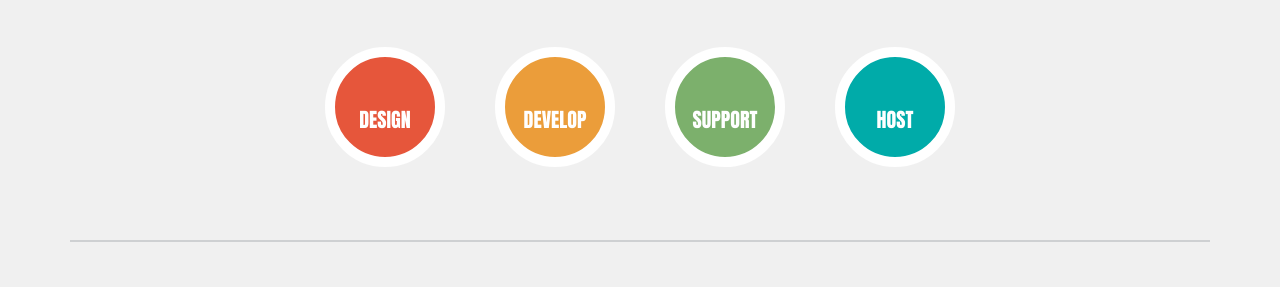
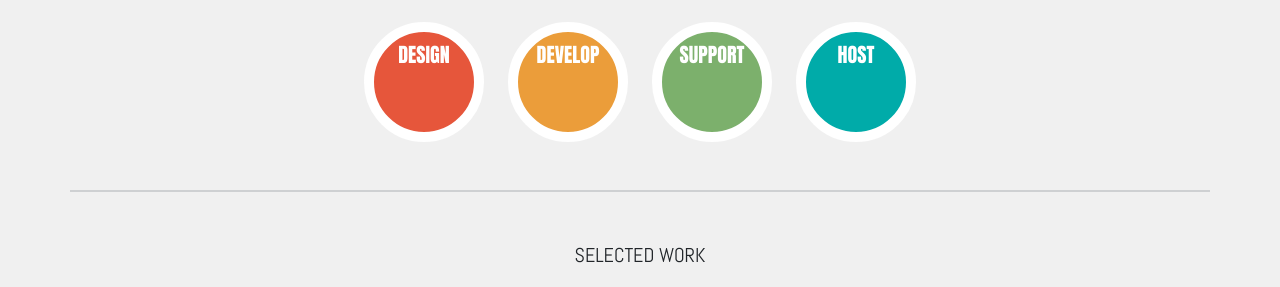
Before and after one commit to michaelc-roberta/codeup-design, a website: page codeup-design.html in a window 1280 px wide. Shown: the part 391-678 px from the top of the page. Drawn offline with nearby package versions, Linux system fonts and the light colour scheme.

Commit message:
working 4 large circles

```diff
--- a/codeup-design.html
+++ b/codeup-design.html
@@ -55,11 +55,19 @@
   </section> <!-- END of header text -->
 
   <section id="color-circle-icons" class="container"> <!-- START color circle icons -->
-    <div class="row row-cols-1 row-cols-sm-2 row-cols-md-4">
-      <div id="red-circle" class="circle col">DESIGN</div>
-      <div id="orange-circle" class="circle col">DEVELOP</div>
-      <div id="green-circle" class="circle col">SUPPORT</div>
-      <div id="turquoise-circle" class="circle col">HOST</div>
+    <div class="row">
+      <div class="col-6 col-md-3">
+        <div id="red-circle" class="circle">DESIGN</div>
+      </div>
+      <div class="col-6 col-md-3">
+        <div id="orange-circle" class="circle">DEVELOP</div>
+      </div>
+      <div class="col-6 col-md-3">
+        <div id="green-circle" class="circle">SUPPORT</div>
+      </div>
+      <div class="col-6 col-md-3">
+        <div id="turquoise-circle" class="circle">HOST</div>
+      </div>
     </div>
   </section> <!-- END of color circle icons -->
 
@@ -72,9 +80,6 @@
   </section> <!-- END "selected work" line -->
 
   <section id="featured-projects" class="container"> <!-- START featured projects -->
-<!--    <div id="featured-last" class="container">-->
-<!--    <div class="row">-->
-<!--      <div class="col-lg-8 "></div>-->
       <div id="featured-images" class="row"> <!-- START row 1 featured items -->
         <div class="col-12 col-md-6">
           <img src="images/assets/images/apple-ipad.jpg" width="100%" class="border border-5">
@@ -130,8 +135,6 @@
         <div id="the-last" class="container">
           <div class="col-lg-12">uhuhvu</div>
           <div class="d-flex flex-row">bfghn</div>
-<!--        </div>-->
-<!--      </div>-->
     </div>
   </section> <!-- END featured projects -->
 
--- a/css/stylesheet.css
+++ b/css/stylesheet.css
@@ -15,21 +15,20 @@ body {
     display: flex;
     flex-direction: row;
     justify-content: center;
-    padding: 0 10%;
 }
 
-#color-circle-icons .row {
-    display: flex;
-    flex-direction: row;
-    justify-content: center;
-}
+/*#color-circle-icons .row {*/
+/*    display: flex;*/
+/*    flex-direction: row;*/
+/*    justify-content: center;*/
+/*}*/
 
 .circle {
     height: 120px;
     width: 120px;
     border: 10px solid white;
     border-radius: 50%;
-    margin: 25px 25px;
+    /*margin: 25px 25px;*/
     font-family: anton, sans-serif;
     color: white;
     font-size: 20px;
```
